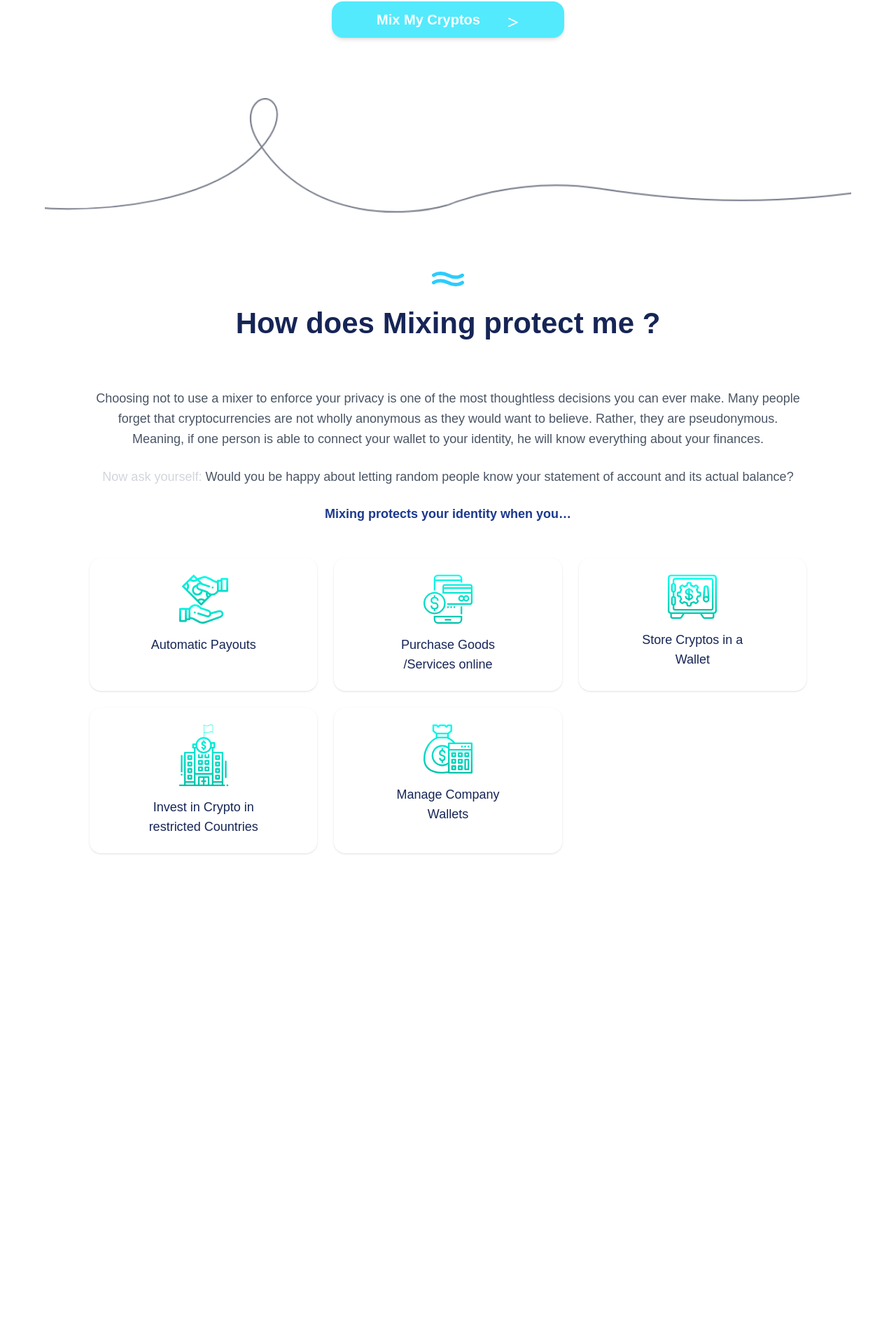
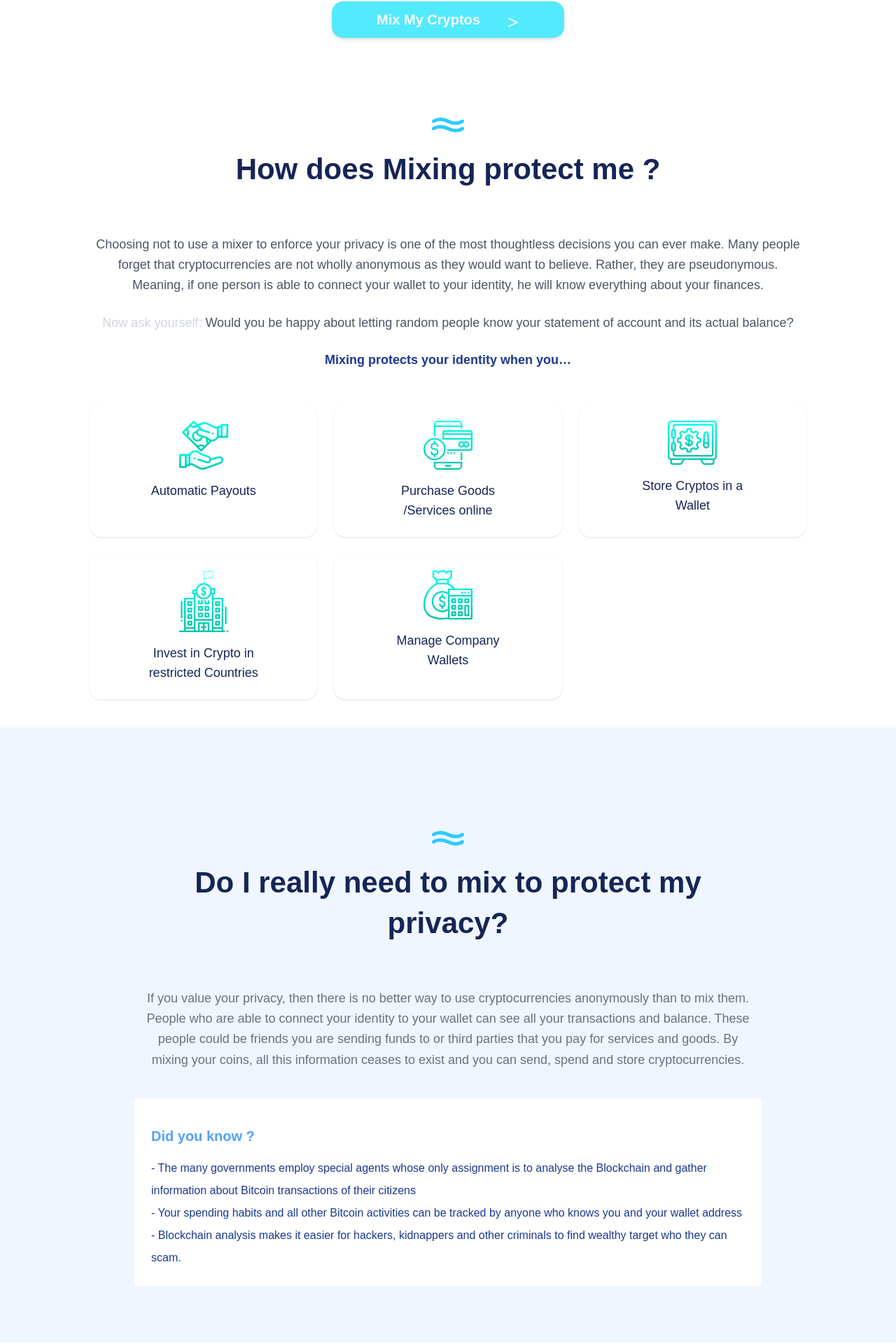
Before and after one commit to waince654/smart-mixer, a Next.js app: page /whymixing in a window 1280 px wide. Shown: the part 5578-7498 px from the top of the page at 70% size. Before the commit the page ends 6837 px from the top, so only its background shows below. Built offline with nearby package versions, Linux system fonts and the light colour scheme.

Commit message:
add privacy

```diff
--- /dev/null
+++ b/src/app/whymixing/Privacy.jsx
@@ -0,0 +1,41 @@
+import React from "react";
+import Threesection from "./Threesection";
+
+const Privacy = () => {
+  return (
+    <div className="bg-blue-50 h-auto p-20">
+      <Threesection heading="Do I really need to mix to protect my privacy?" />
+      <div className="md:max-w-6xl h-auto mx-auto">
+        <p className="mt-2 max-w-4xl text-center mx-auto p-2 text-gray-500 text-sm  md:text-lg leading-relaxed">
+          If you value your privacy, then there is no better way to use
+          cryptocurrencies anonymously than to mix them. People who are able to
+          connect your identity to your wallet can see all your transactions and
+          balance. These people could be friends you are sending funds to or
+          third parties that you pay for services and goods. By mixing your
+          coins, all this information ceases to exist and you can send, spend
+          and store cryptocurrencies.
+        </p>
+      </div>
+      <div className="md:max-w-4xl bg-white mt-8  p-6 h-auto mx-auto">
+        <h5 className="text-blue-400 font-bold text-xl mt-4 mb-4  "  >Did you know ?</h5>
+        <ul className="text-blue-900  text-sm   md:text-[16px] leading-loose  ">
+          <li>
+            - The many governments employ special agents whose only assignment
+            is to analyse the Blockchain and gather information about Bitcoin
+            transactions of their citizens
+          </li>
+          <li>
+            - Your spending habits and all other Bitcoin activities can be
+            tracked by anyone who knows you and your wallet address
+          </li>
+          <li>
+            - Blockchain analysis makes it easier for hackers, kidnappers and
+            other criminals to find wealthy target who they can scam.
+          </li>
+        </ul>
+      </div>
+    </div>
+  );
+};
+
+export default Privacy;
--- a/src/app/whymixing/Protect.jsx
+++ b/src/app/whymixing/Protect.jsx
@@ -4,16 +4,6 @@ import Threesection from "./Threesection";
 export default function Protect() {
   return (
     <>
-      {/* line image */}
-      <div className="max-w-6xl mx-auto mt-10">
-        <div className="w-full overflow-hidden hidden sm:block  ">
-          <img
-            src="/break-line.png"
-            alt="Break Line"
-            className="w-full brightness-60 h-auto object-cover md:h-[180px]"
-          />
-        </div>
-      </div>
       {/* what is smart mixer */}
 
       <Threesection heading="How does Mixing protect me ?" />
@@ -27,11 +17,13 @@ export default function Protect() {
           your finances.
         </p>
         <p className="mt-2 mx-auto bg-white max-w-5xl text-center p-2 text-gray-600 text-sm  md:text-lg leading-relaxed">
-          <span className="text-gray-300">Now ask yourself:</span> Would you be happy about letting random people know
-          your statement of account and its actual balance?
+          <span className="text-gray-300">Now ask yourself:</span> Would you be
+          happy about letting random people know your statement of account and
+          its actual balance?
         </p>
-                <h5 className="mt-2 mx-auto bg-white max-w-5xl font-bold  text-center p-2 text-blue-900 text-xl  md:text-lg leading-relaxed">Mixing protects your identity when you…</h5>
-
+        <h5 className="mt-2 mx-auto bg-white max-w-5xl font-bold  text-center p-2 text-blue-900 text-xl  md:text-lg leading-relaxed">
+          Mixing protects your identity when you…
+        </h5>
       </div>
       {/* 5 items grid */}
       <div className="max-w-5xl mx-auto py-10">
--- a/src/app/whymixing/page.jsx
+++ b/src/app/whymixing/page.jsx
@@ -9,6 +9,10 @@ import Step3 from "./Step3";
 import Smartcode from "./Smart-code";
 import Howtomix from "./Howtomix"
 import Protect from "./Protect";
+import Privacy from "./Privacy";
+import Belowfaq from "../component/hero/Below-faq";
+import Footer from "../component/Footer";
+
 
 const page = () => {
   return (
@@ -27,6 +31,9 @@ const page = () => {
       <Smartcode/>
      <Howtomix/>
      <Protect/>
+     <Privacy/>
+     <Belowfaq/>
+     <Footer/>
       </div>
     </>
   );
```
